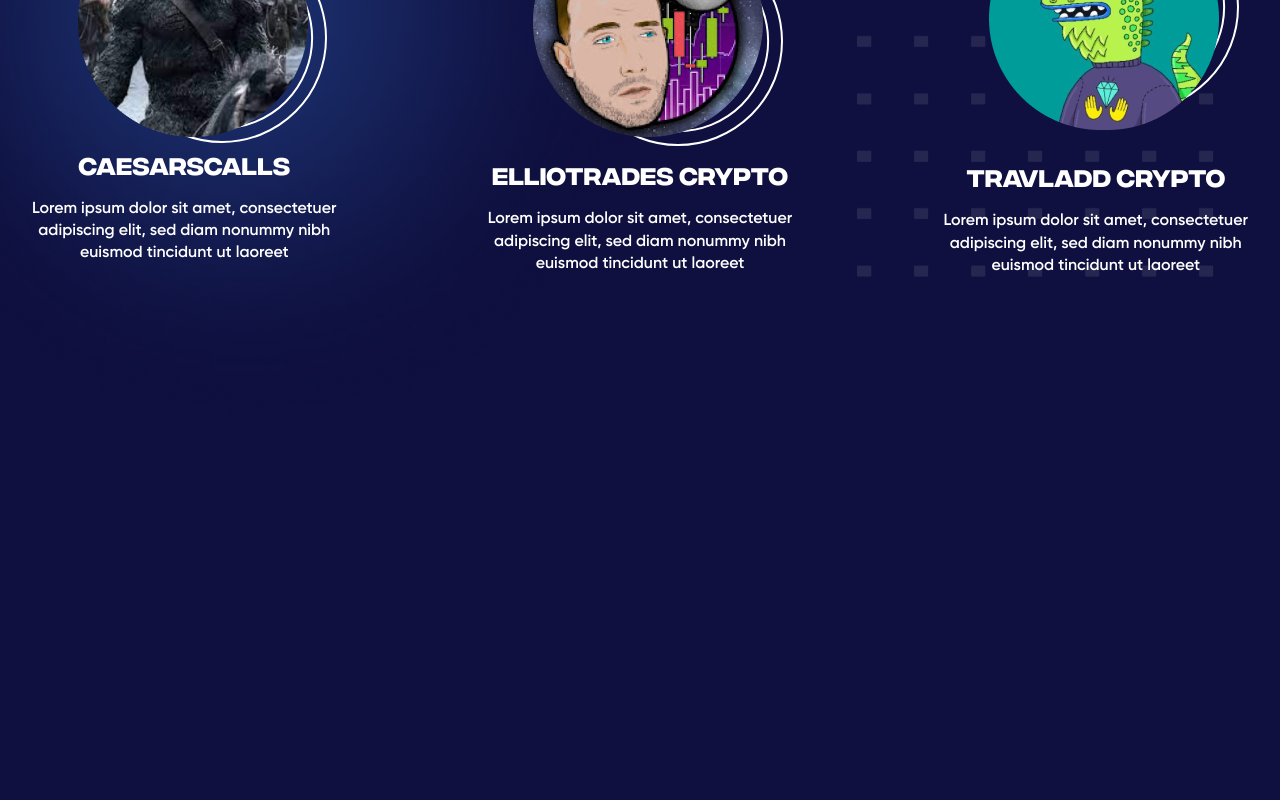
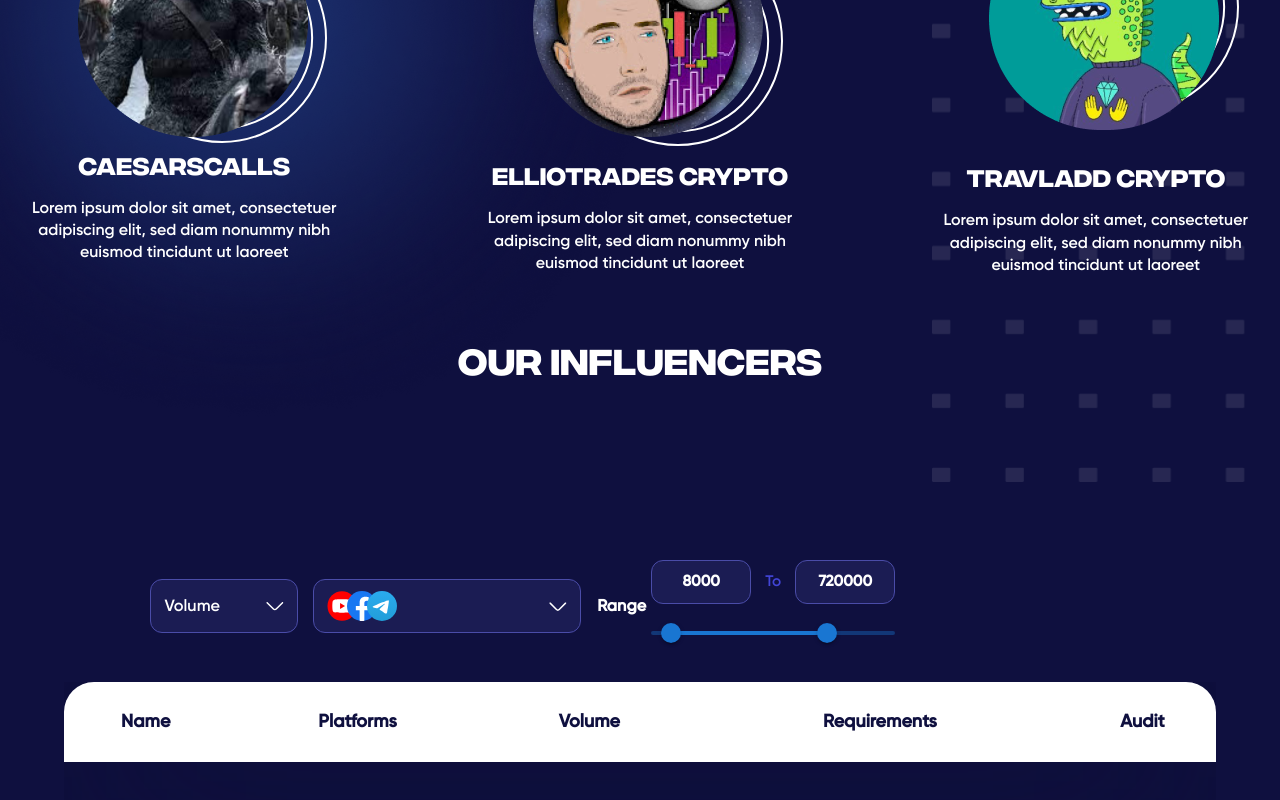
Before and after one commit to azadsarxanli/Cryptoencer, a React (Create React App) app: page / in a window 1280 px wide. Shown: the part 1518-2318 px from the top of the page. Built offline with nearby package versions, Linux system fonts and the light colour scheme.

Commit message:
Table started

```diff
--- a/package.json
+++ b/package.json
@@ -3,6 +3,9 @@
   "version": "0.1.0",
   "private": true,
   "dependencies": {
+    "@emotion/react": "^11.9.0",
+    "@emotion/styled": "^11.8.1",
+    "@mui/material": "^5.6.2",
     "@testing-library/jest-dom": "^5.16.4",
     "@testing-library/react": "^13.0.1",
     "@testing-library/user-event": "^13.5.0",
--- a/src/App.js
+++ b/src/App.js
@@ -3,6 +3,7 @@ import Header from './components/Header'
 import { Fragment } from 'react';
 import Main from './components/Main';
 import Partner from './components/Partner';
+import Table from './components/Table';
 
 function App() {
   return (
@@ -13,6 +14,8 @@ function App() {
 
       <Partner/>
 
+      <Table/>
+
     </Fragment>
   );
 }
--- a/src/assets/css/App.css
+++ b/src/assets/css/App.css
@@ -22,6 +22,7 @@ body {
 #root{
   max-width: 1920px;
   margin: 0 auto;
+  overflow: hidden;
 }
 
 ::-webkit-scrollbar {
--- a/src/assets/css/Partner.css
+++ b/src/assets/css/Partner.css
@@ -1,16 +1,14 @@
 .partner-wrapper{
-    background-image: url('../img/Titik-titik2.png');
-    background-size: contain;
-    background-position: top right;
-    background-repeat: no-repeat;
     position: relative;
     z-index: 15;
     width: 75%;
     display: flex;
     flex-direction: column;
     margin: 0 auto;
+    margin-bottom: 50px;
     /* margin-top: 40px !important; */
 }
+
 
 .partner-heading h3{
     font-family: 'Integral';
@@ -20,6 +18,16 @@
     line-height: 43px;
     text-align: center;
     color: #FFFFFF;
+}
+
+.partner-background-img{
+    background-image: url('../img/Titik-titik2.png');
+    width: 681px;
+    height: 681px;
+    background-size: contain;
+    position: absolute;
+    top: 10%;
+    right: -30%;
 }
 
 .partner-container{
--- /dev/null
+++ b/src/assets/css/Table.css
@@ -0,0 +1,162 @@
+.table-wrapper{
+    position: relative;
+    z-index: 15;
+    width: 90%;
+    margin: 0 auto;
+    margin-top: 60px;
+}
+
+.table-heading h3{
+    font-family: 'Integral';
+    font-style: normal;
+    font-weight: 600;
+    font-size: 36px;
+    line-height: 43px;
+    text-align: center;
+    color: #FFFFFF;
+}
+
+.table-tools{
+    margin: 0 7.5%;
+    margin-top: 180px;
+    display: flex;
+    align-items: center;
+}
+
+.table-volume-select{
+    height: 54px;
+    display: flex;
+    align-items: center;
+    padding: 13px;
+    background: #1B1C53;
+    border: 1.16667px solid #4A4CA8;
+    box-sizing: border-box;
+    border-radius: 12px;
+    outline: none;
+
+    font-family: 'Gilroy';
+    font-style: normal;
+    font-weight: 500;
+    font-size: 16.3333px;
+    line-height: 19px;
+    color: #FFFFFF;
+}
+
+.table-volume-select p{
+    padding-right: 46px;
+}
+
+.table-platform-select{
+    height: 54px;
+    margin-left: 15px;
+    padding: 13px;
+    display: flex;
+    align-items: center;
+    background: #1B1C53;
+    border: 1.16667px solid #4A4CA8;
+    box-sizing: border-box;
+    border-radius: 12px;
+}
+
+
+.table-platform-select svg:nth-child(2){
+    transform: translateX(-10px);
+}
+
+.table-platform-select svg:nth-child(3){
+    transform: translateX(-20px);
+    margin-right: 132.17px;
+}
+
+.table-range-text{
+    font-family: 'Gilroy';
+    font-style: normal;
+    font-weight: 600;
+    font-size: 16.3333px;
+    line-height: 19px;
+    color: #FFFFFF;
+    margin: 0 5px 0 16px;
+}
+
+.table-range-container{
+    display: flex;
+    align-items: center;
+}
+
+.table-range-first,
+.table-range-second{
+    width: 100px;
+    display: flex;
+    align-items: center;
+    justify-self: center;
+}
+
+.table-range-first input,
+.table-range-second input{
+    text-align: center;
+    width: 100px;
+    padding: 12px;
+    background: #1B1C53;
+    border: 1px solid #4A4CA8;
+    box-sizing: border-box;
+    border-radius: 12px;
+    outline: none;
+
+    font-family: 'Gilroy';
+    font-style: normal;
+    font-weight: 600;
+    font-size: 15.33px;
+    line-height: 18px;
+    color: #FFFFFF;
+}
+
+.table-range-to{
+    margin: 0 14px;
+    font-family: 'Gilroy';
+    font-style: normal;
+    font-weight: 500;
+    font-size: 15.33px;
+    line-height: 18px;
+    color: #4245D7;
+}
+
+.table-range-mui{
+    margin-top: 14px;
+}
+
+table{
+    margin-top: 30px;
+    width: 100%;
+    height: 1300px;
+    background: rgba(0, 0, 0, 0.04);
+    backdrop-filter: blur(105px);
+    border-collapse: collapse;
+}
+
+table thead{
+    width: 100%;
+    height: 80px;
+    background: #FFFFFF;
+    /* border-radius: 30px; */
+}
+
+table thead tr th{
+    font-family: 'Gilroy';
+    font-style: normal;
+    font-weight: 600;
+    font-size: 18px;
+    line-height: 139.7%;
+    text-align: center;
+    color: #0F103F;
+}
+
+thead th:nth-child(1){
+    border-top-left-radius: 30px;
+}
+thead th:nth-child(5){
+    border-top-right-radius: 30px;
+}
+
+tbody{
+    border: 1px solid rgba(0, 0, 0, 0.04);
+}
--- a/src/components/Main.jsx
+++ b/src/components/Main.jsx
@@ -3,7 +3,7 @@ import '../assets/css/Main.css'
 import illustration1 from '../assets/img/illustration-1.png'
 import illustration2 from '../assets/img/illustration-2.png'
 import gradient1 from '../assets/img/gradient1.svg'
-import circle from '../assets/img/circle.svg'
+import circle from '../assets/img/circle.png'
 import facebook from '../assets/img/fb.png'
 import instagram from '../assets/img/ig.png'
 import tiktok from '../assets/img/tiktok.png'
--- a/src/components/Partner.jsx
+++ b/src/components/Partner.jsx
@@ -7,6 +7,7 @@ import caesar from '../assets/img/caesar.png'
 import elliot from '../assets/img/elliot.png'
 import travlado from '../assets/img/travlado.png'
 import lightshadow from '../assets/img/lightshadow.png'
+import tiktik2 from '../assets/img/Titik-titik2.png'
 
 function Partner() {
   return (
@@ -97,6 +98,9 @@ function Partner() {
 
         </div>
 
+        <div className="partner-background-img">
+        </div>
+
     </section>
   )
 }
--- /dev/null
+++ b/src/components/Table.jsx
@@ -0,0 +1,107 @@
+import React,{useState} from 'react'
+import '../assets/css/Table.css'
+import { Slider } from '@mui/material'
+
+function Table() {
+
+    const [value, setValue] = useState([8, 72]);
+
+    const handleChange = (newValue) => {
+        setValue(newValue);
+    };
+
+    const valuetext = (value) => {
+        return `${value}°C`;
+    }
+
+    return (
+    <section className='wrapper table-wrapper'>
+        <div className="table-heading">
+            <h3>Our influencers</h3>
+        </div>
+
+        <div className="table-tools">
+            <div className="table-volume-select">
+                    <p>Volume</p>
+                    <svg width="18" height="10" viewBox="0 0 18 10" fill="none" xmlns="http://www.w3.org/2000/svg">
+                        <path d="M8.83335 9.33341C8.1528 9.33341 7.47224 9.07091 6.95696 8.55563L0.618075 2.21674C0.33613 1.9348 0.33613 1.46813 0.618075 1.18619C0.900019 0.904245 1.36669 0.904245 1.64863 1.18619L7.98752 7.52508C8.45419 7.99174 9.21252 7.99174 9.67919 7.52508L16.0181 1.18619C16.3 0.904245 16.7667 0.904245 17.0486 1.18619C17.3306 1.46813 17.3306 1.9348 17.0486 2.21674L10.7097 8.55563C10.1945 9.07091 9.51391 9.33341 8.83335 9.33341Z" fill="white"/>
+                    </svg>
+            </div>
+
+            <div className="table-platform-select">
+                <svg width="30" height="30" viewBox="0 0 30 31" fill="none" xmlns="http://www.w3.org/2000/svg">
+                    <ellipse cx="15" cy="15.5" rx="15" ry="15.2885" fill="#FF0000"/>
+                    <path d="M24.5634 10.6871C24.3324 9.82726 23.652 9.14707 22.7919 8.91607C21.2386 8.49255 14.987 8.49255 14.987 8.49255C14.987 8.49255 8.73544 8.50539 7.18216 8.9289C6.32209 9.15991 5.64173 9.84009 5.41066 10.7C4.99988 12.2528 4.99988 15.4998 4.99988 15.4998C4.99988 15.4998 4.99988 18.7467 5.4235 20.3124C5.65456 21.1723 6.33492 21.8525 7.195 22.0835C8.74827 22.507 14.9999 22.507 14.9999 22.507C14.9999 22.507 21.2515 22.507 22.8048 22.0835C23.6648 21.8525 24.3452 21.1723 24.5763 20.3124C24.9999 18.7595 24.9999 15.4998 24.9999 15.4998C24.9999 15.4998 24.987 12.2528 24.5634 10.6871Z" fill="white"/>
+                    <path d="M12.9974 18.5033L18.1836 15.5002L12.9974 12.4971V18.5033Z" fill="#FF0000"/>
+                </svg>
+
+                <svg width="30" height="30" viewBox="0 0 30 30" fill="none" xmlns="http://www.w3.org/2000/svg">
+                    <circle cx="15" cy="15" r="15" fill="#1877F2"/>
+                    <path fill-rule="evenodd" clip-rule="evenodd" d="M20.8384 19.3355L21.5034 14.9994H17.343V12.1855C17.343 10.9992 17.9242 9.84293 19.7876 9.84293H21.6792V6.15138C21.6792 6.15138 19.9625 5.8584 18.3213 5.8584C14.8948 5.8584 12.6553 7.93504 12.6553 11.6946V14.9994H8.84644V19.3355H12.6553V29.8177C13.419 29.9376 14.2018 30 14.9991 30C15.7965 30 16.5793 29.9376 17.343 29.8177V19.3355H20.8384Z" fill="white"/>
+                </svg>
+
+                <svg width="30" height="30" viewBox="0 0 30 30" fill="none" xmlns="http://www.w3.org/2000/svg">
+                    <circle cx="15" cy="15" r="15" fill="url(#paint0_linear_275_784)"/>
+                    <path d="M6.7421 15.0252C11.1042 13.173 14.0129 11.9519 15.4683 11.3619C19.6237 9.67738 20.4872 9.38477 21.05 9.3751C21.1738 9.37298 21.4505 9.40288 21.6298 9.54465C21.7812 9.66437 21.8228 9.82609 21.8428 9.93959C21.8627 10.0531 21.8875 10.3117 21.8678 10.5137C21.6426 12.8197 20.6682 18.4156 20.1725 20.9984C19.9628 22.0912 19.5498 22.4576 19.1499 22.4935C18.281 22.5714 17.6212 21.9338 16.7795 21.3961C15.4626 20.5548 14.7186 20.031 13.4403 19.21C11.9629 18.2612 12.9206 17.7397 13.7626 16.8874C13.9829 16.6644 17.8115 13.2704 17.8856 12.9625C17.8948 12.924 17.9034 12.7805 17.8159 12.7047C17.7284 12.6289 17.5993 12.6548 17.5061 12.6754C17.374 12.7046 15.2702 14.0599 11.1946 16.7412C10.5974 17.1409 10.0565 17.3356 9.57188 17.3254C9.03762 17.3141 8.00991 17.031 7.24592 16.7889C6.30885 16.4921 5.56408 16.3351 5.62894 15.8309C5.66272 15.5683 6.03377 15.2998 6.7421 15.0252Z" fill="white"/>
+                    <defs>
+                    <linearGradient id="paint0_linear_275_784" x1="0.111249" y1="0" x2="0.111249" y2="29.7775" gradientUnits="userSpaceOnUse">
+                    <stop stop-color="#2AABEE"/>
+                    <stop offset="1" stop-color="#229ED9"/>
+                    </linearGradient>
+                    </defs>
+                </svg>
+
+                <svg width="18" height="9" viewBox="0 0 18 9" fill="none" xmlns="http://www.w3.org/2000/svg">
+                    <path d="M8.83347 8.91676C8.15292 8.91676 7.47236 8.64921 6.95708 8.12403L0.618197 1.66324C0.336252 1.37587 0.336252 0.90023 0.618197 0.612864C0.900141 0.325497 1.36681 0.325497 1.64875 0.612864L7.98764 7.07365C8.45431 7.54929 9.21264 7.54929 9.67931 7.07365L16.0182 0.612864C16.3001 0.325497 16.7668 0.325497 17.0487 0.612864C17.3307 0.90023 17.3307 1.37587 17.0487 1.66324L10.7099 8.12403C10.1946 8.64921 9.51403 8.91676 8.83347 8.91676Z" fill="white"/>
+                </svg>
+
+            </div>
+
+            <div className='table-range-text'>
+                <p>Range</p>
+            </div>
+
+            <div className="table-range">
+                <div className="table-range-container">
+                    <div className="table-range-first">
+                        <input type="phone" defaultValue="8000"/>
+                    </div>
+
+                    <p className='table-range-to'>To</p>
+
+                    <div className="table-range-second">
+                        <input type="phone" defaultValue="720000"/>
+                    </div>
+                </div>
+
+                <div className="table-range-mui">
+                <Slider
+                    getAriaLabel={() => 'Temperature range'}
+                    value={value}
+                    onChange={handleChange}
+                    valueLabelDisplay="auto"
+                    getAriaValueText={valuetext}
+                />
+                </div>
+            </div>
+        </div>
+
+        <table>
+            <thead>
+                <tr>
+                    <th rowSpan={2}>Name</th>
+                    <th>Platforms</th>
+                    <th>Volume</th>
+                    <th>Requirements</th>
+                    <th>Audit</th>
+                </tr>
+            </thead>
+
+            <tbody></tbody>
+        </table>
+
+    </section>
+  )
+}
+
+export default Table
```
Also changed, not shown: src/assets/img/circle.png, 1 other file (tests, documents, lock files or other folders).
